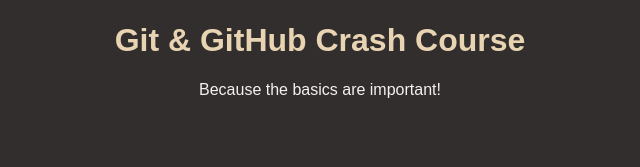
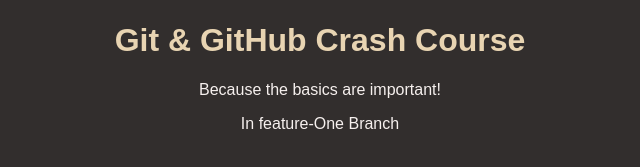
Before and after one commit to prosantadey123/github-crash-course, a plain HTML site: page index.html in a window 1280 px wide. Shown: the part 147-314 px from the top of the page, without its empty margins (320-960 px from the left). Drawn offline with Linux system fonts and the light colour scheme.

Commit message:
feature first commit

```diff
--- a/index.html
+++ b/index.html
@@ -11,5 +11,6 @@
     <img id="logo" src="logo.png" alt="A logo that contains the word 'Git'" />
     <h1>Git & GitHub Crash Course</h1>
     <p>Because the basics are important!</p>
+    <p>In feature-One Branch</p>
   </body>
 </html>
```
